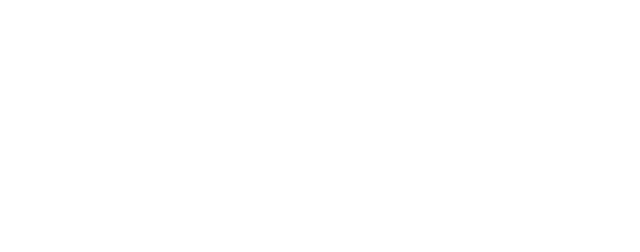
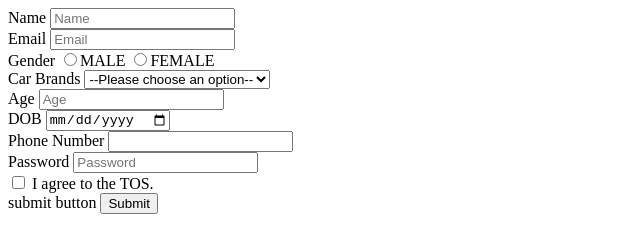
Before and after one commit to acciojob/signup-form-car-srimythri1018, a website: page main.html in a window 1280 px wide. Shown: the whole page, without its empty margins (0-640 px from the left). Drawn offline with Linux system fonts and the light colour scheme.

Commit message:
created a submission

```diff
--- a/main.html
+++ b/main.html
@@ -7,6 +7,38 @@
 </head>
 
 <body>
+	<form action="mythrisri2001@gmail.com" method="post">
+		<label for="name">Name</label>
+		<input type="text" id="name" required placeholder="Name">
+	</br>
+		<label for="email">Email</label>
+		<input type="email" id="email" required placeholder="Email">
+	</br>
+		<label for="gender">Gender</label>
+		<input type="radio" id="gender_m" name="gender" required>MALE
+		<input type="radio" id="gender_f" name="gender" required>FEMALE
+		</br>
+		<label for="cars">Car Brands</label>
+		<select id="cars" required >
+			<option name="">--Please choose an option--</option>
+				<option name="cars">BMW</option>
+				<option name="cars">Audi</option>
+				<option name="cars">Mercedez</option>
+		</select>
+	</br>
+		<label for="age">Age</label>
+		<input type="text" id="age" required placeholder="Age"></br>
+		<label for="dob">DOB</label>
+		<input type="date" id="dob" required></br>
+		<label for="tel">Phone Number</label>
+		<input type="number" id="tel" required></br>
+		<label for="password">Password</label>
+		<input type="password" id="password" required placeholder="Password"></br>
+		<input type="checkbox" id="tos" required>
+		<label for="tos">I agree to the TOS.</label></br>
+		<label for="submit">submit button</label>
+		<button type="submit">Submit</button>
+	</form>
 	<!-- the entire body must be written by student -->
     <script type="text/javascript" src="./script.js">
 </script>
```
